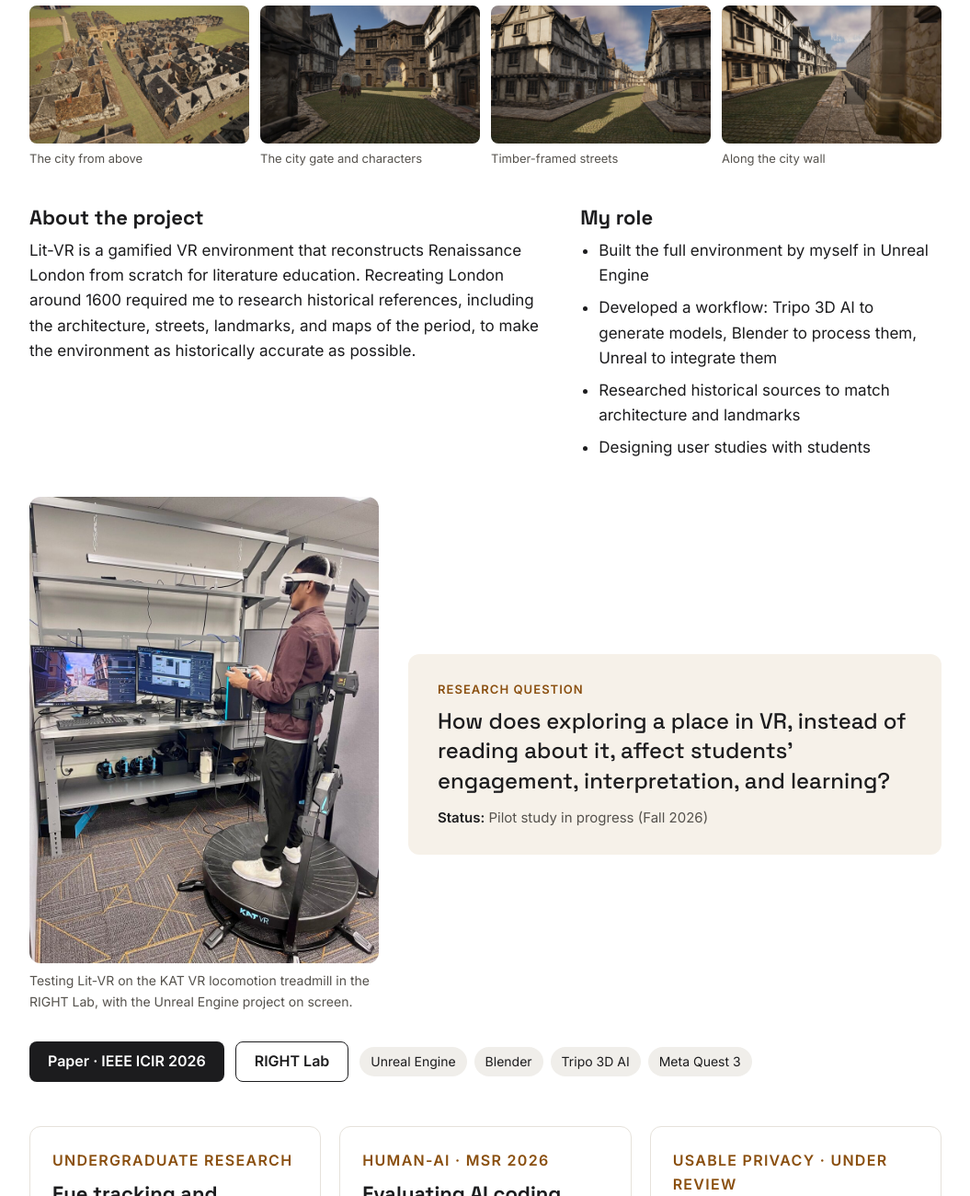
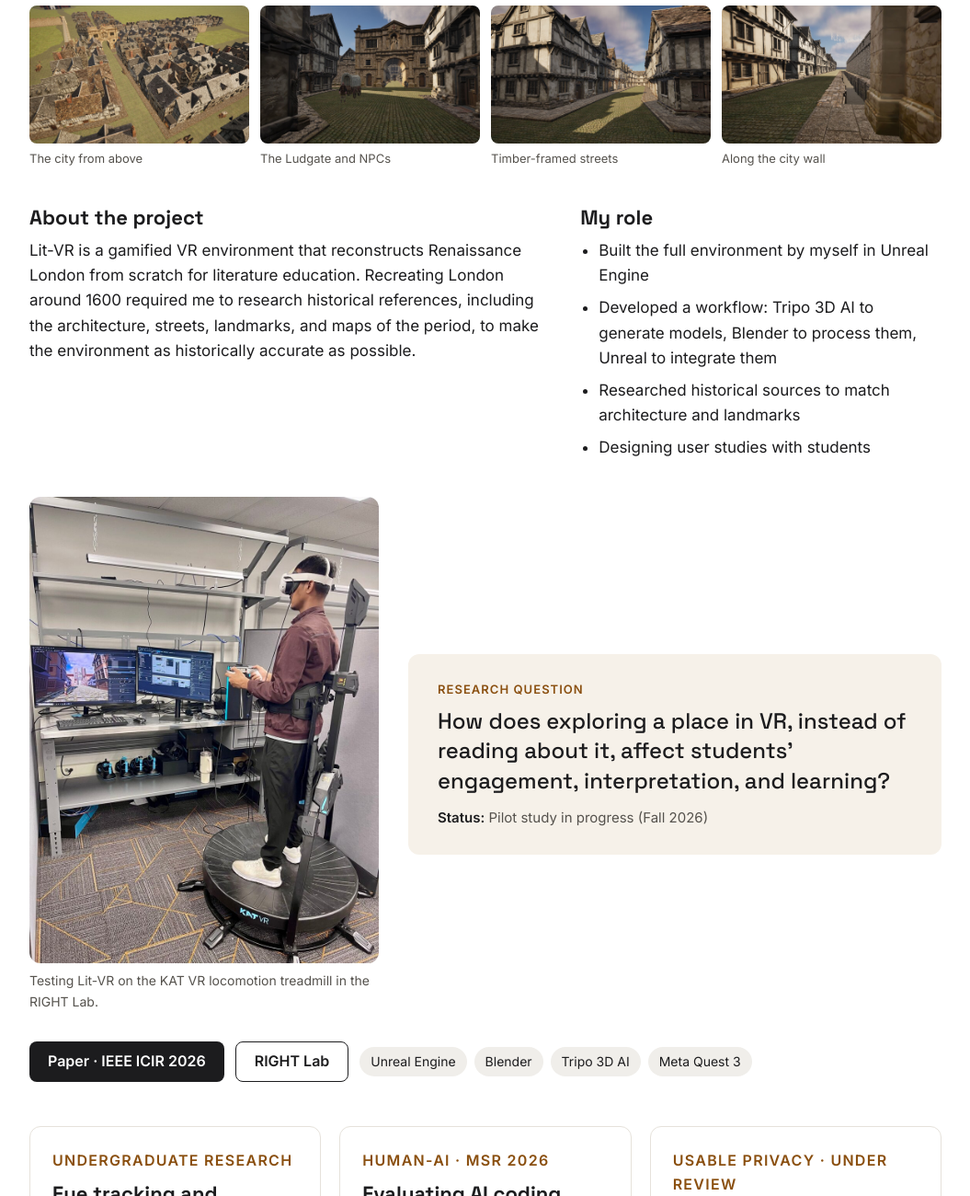
Before and after one commit to Shojiburman/Shojiburman.github.io, a plain HTML site: page index.html in a window 1280 px wide. Shown: the part 1262-2562 px from the top of the page at 92% size, without its empty margins (112-1167 px from the left). Drawn offline with Linux system fonts and the light colour scheme.

Commit message:
Update index.html

```diff
--- a/index.html
+++ b/index.html
@@ -243,7 +243,7 @@ footer .wrap{flex-direction:column}
 
 <div class="grid4">
 <figure><img data-zoom src="images/litvr-aerial-city.jpg" alt="Aerial view of the city blocks, gate and wall" loading="lazy"><figcaption>The city from above</figcaption></figure>
-<figure><img data-zoom src="images/litvr-city-gate.jpg" alt="City gate with a statue, guards and a covered wagon" loading="lazy"><figcaption>The city gate and characters</figcaption></figure>
+<figure><img data-zoom src="images/litvr-city-gate.jpg" alt="City gate with a statue, guards and a covered wagon" loading="lazy"><figcaption>The Ludgate and NPCs</figcaption></figure>
 <figure><img data-zoom src="images/litvr-street.jpg" alt="Timber-framed houses along a cobblestone street" loading="lazy"><figcaption>Timber-framed streets</figcaption></figure>
 <figure><img data-zoom src="images/litvr-city-wall.jpg" alt="Street running beside the stone city wall" loading="lazy"><figcaption>Along the city wall</figcaption></figure>
 </div>
@@ -267,7 +267,7 @@ footer .wrap{flex-direction:column}
 <div class="lab">
 <figure class="labphoto">
 <img data-zoom src="images/litvr-katvr.jpg" alt="Shojibur testing Lit-VR on a KAT VR treadmill in the RIGHT Lab, with the Unreal Engine project open on two monitors" loading="lazy">
-<figcaption>Testing Lit-VR on the KAT VR locomotion treadmill in the RIGHT Lab, with the Unreal Engine project on screen.</figcaption>
+<figcaption>Testing Lit-VR on the KAT VR locomotion treadmill in the RIGHT Lab.</figcaption>
 </figure>
 <div class="callout">
 <p class="eyebrow">Research question</p>
```
